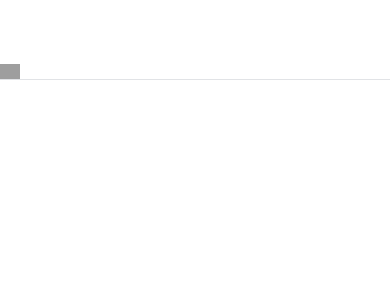
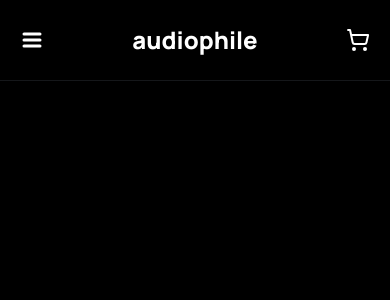
Before and after one commit to emmaGH1/audiophile-ecommerce, a Next.js app: page / in a window 390 px wide. Shown: the top 300 px of the page. Built offline with nearby package versions, Linux system fonts and the light colour scheme; grey boxes are pictures that could not be loaded.

Commit message:
feat: Change image url path

```diff
--- a/app/lib/constants.ts
+++ b/app/lib/constants.ts
@@ -14,16 +14,16 @@ export const NavLinks: NavLinks[] = [
             {
             label: 'Headphones',
             path: '/headphones',
-            imgUrl: '/assets/category-headphones/mobile/image-xx99-mark-one.jpg'
+            imgUrl: '/shared/desktop/image-headphones.png'
             },
             {
                 label: 'Speakers',
                 path: '/speakers',
-                imgUrl: '/assets/category-speakers/mobile/image-zx9.jpg'
+                imgUrl: '/shared/desktop/image-speakers.png'
             },
             {
                 label: 'Earphones',
                 path: '/earphones',
-                imgUrl: '/assets/category-earphones/mobile/image-yx1-earphones.jpg'
+                imgUrl: '/shared/desktop/image-earphones.png'
             },
 ]
--- a/components/Navbar.tsx
+++ b/components/Navbar.tsx
@@ -3,24 +3,34 @@
 import Link from "next/link"
 import { usePathname } from 'next/navigation'
 
+import { useState } from "react"
 import { NavLinks } from "@/app/lib/constants"
-import { Menu, ShoppingCart, User } from "lucide-react"
+import { ChevronRight, Menu, ShoppingCart, User, X } from "lucide-react"
 import Image from "next/image"
 
 export const Navbar = () => {
+    const [showNavbar, setShowNavbar] = useState(false)
     const pathname = usePathname()
 
     return (
-        <div className="relative  bg-black text-white-text">
-            <div className="w-9/10 mx-auto flex justify-between     items-center py-4 md:hidden">
-                <Menu />
+        <div className="relative  bg-black-900 text-white-text">
+            <div className="w-9/10 mx-auto flex justify-between     items-center py-6 md:hidden">
+               {showNavbar ?
+                   <X className="stroke-[3px] text-white" onClick={() => setShowNavbar(prev => !prev)}/>
+                      :
+                   <Menu className="stroke-[3px] text-white" onClick={() => setShowNavbar(prev => !prev)} />
+                    }
                 <h1 className="font-extrabold text-2xl">audiophile</h1>
                 <ShoppingCart />
             </div>
 
             <div className="hidden lg:hidden md:flex w-9/10 mx-auto justify-between items-center py-4 text-lg">
-                <div className="flex items-center">
-                    <Menu className="font-bold text-white"/>
+                <div className="flex items-center ">
+                  {showNavbar ?
+                    <X className="mt-2 text-white stroke-[3px]" onClick={() => setShowNavbar(prev => !prev)}/>
+                      :
+                    <Menu className="mt-2 stroke-[3px] text-white" onClick={() => setShowNavbar(prev => !prev)} />
+                   }
                     <h1 className="font-extrabold text-3xl ml-10">audiophile</h1>
                 </div>
                 <div className="flex">
@@ -50,7 +60,26 @@ export const Navbar = () => {
                 </div>
             </div>
 
-             <Image src='/assets/category-earphones/mobile/image-yx1-earphones.jpg' alt='earphones' width={20} height={30}/>
+            <div className={`${showNavbar ? "w-full bg-white-primary grid grid-cols-1 md:grid-cols-3 lg:hidden" : "hidden"}`}>
+               {
+                NavLinks.slice(1).map((link) => {
+                    return (
+                        <div key={link.label} className="
+                          w-9/10 md:w-4/5 bg-white-secondary text-black-900 flex flex-col mx-auto items-center my-6 first:mt-16 md:first:mt-20 md:mt-20 rounded-xl
+                        ">
+                        <Image src={link.imgUrl!} alt={link.label} width={150} height={200} className="-mt-10"/>
+                          <Link href={link.path} className="uppercase text-black-900 font-bold mb-4">
+                            {link.label}
+                          </Link>
+                          <Link href={link.path} className="text inline-flex items-center text-black-400 uppercase text-xs mb-8">
+                            <p>Shop</p>
+                            <ChevronRight className=" text-orange-600 w-4 h-4"/>
+                          </Link>
+                        </div>
+                    )
+                })
+               }
+            </div>
 
             <div className="h-px w-full md:w-9/10 mx-auto bg-gray-500/20"/>
         </div>
```
